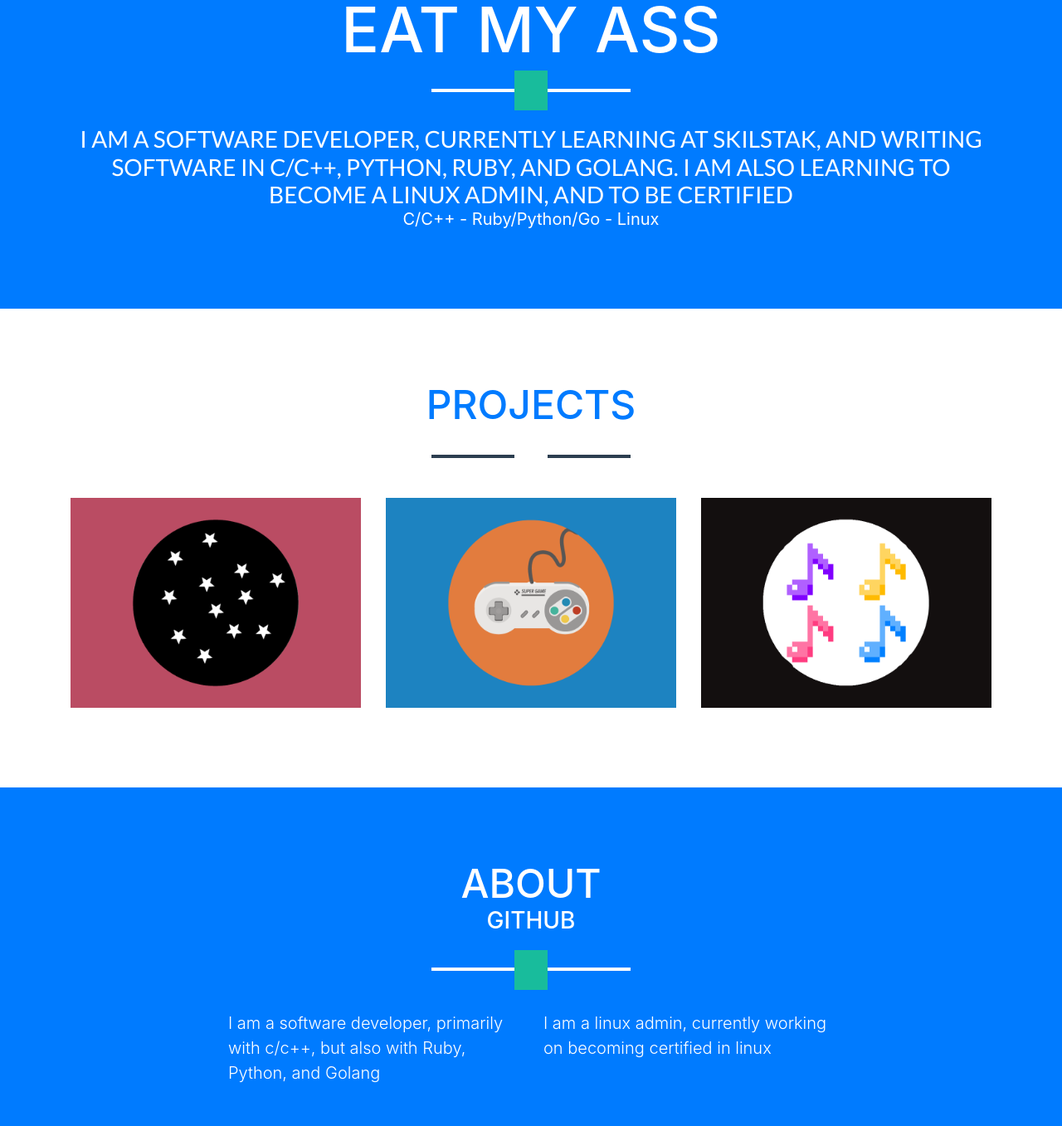
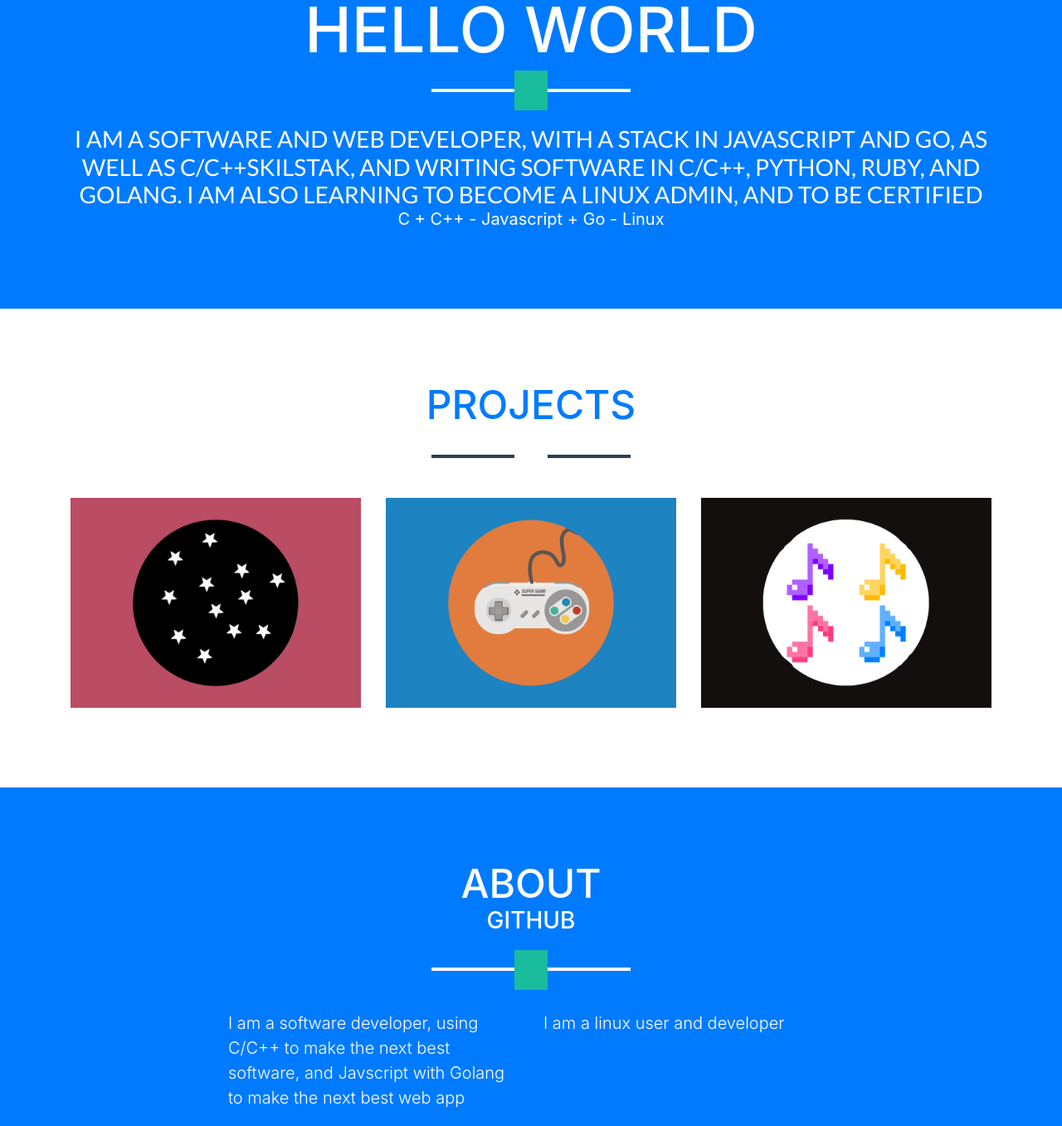
Before and after one commit to seant4/seant4.github.io, a website with bundled scripts: page index.html in a window 1280 px wide. Shown: the part 396-1753 px from the top of the page at 83% size. Built offline with nearby package versions, Linux system fonts and the light colour scheme; files whose address does not match are found by name.

Commit message:
Update index.html

```diff
--- a/index.html
+++ b/index.html
@@ -56,10 +56,10 @@
     <header class="masthead bg-primary text-white text-center">
       <div class="container">
         <img class="img-fluid mb-5 d-block mx-auto" src="img/prof.png" alt="">
-        <h1 class="text-uppercase mb-0">Eat my ass</h1>
+        <h1 class="text-uppercase mb-0">Hello World</h1>
         <hr class="star-light">
-        <h2 class="text-uppercase mb-0">I am a software developer, currently learning at <a href="http://skilstak.io" style=" color: #ffffff">Skilstak</a>, and writing software in C/C++, Python, Ruby, and Golang. I am also learning to become a linux admin, and to be certified </h2>
-        <h5 class="font-weight-light mb-0"><b>C/C++ - Ruby/Python/Go - Linux</b></h2>
+        <h2 class="text-uppercase mb-0">I am a software and web developer, with a stack in Javascript and Go, as well as C/C++<a href="http://skilstak.io" style=" color: #ffffff">Skilstak</a>, and writing software in C/C++, Python, Ruby, and Golang. I am also learning to become a linux admin, and to be certified </h2>
+        <h5 class="font-weight-light mb-0"><b>C + C++ - Javascript + Go - Linux</b></h2>
       </div>
     </header>
 
@@ -108,10 +108,10 @@
         <hr class="star-light mb-5">
         <div class="row">
           <div class="col-lg-4 ml-auto">
-            <p class="lead">I am a software developer, primarily with c/c++, but also with Ruby, Python, and Golang</p>
+            <p class="lead">I am a software developer, using C/C++ to make the next best software, and Javscript with Golang to make the next best web app</p>
           </div>
           <div class="col-lg-4 mr-auto">
-            <p class="lead">I am a linux admin, currently working on becoming certified in linux</p>
+            <p class="lead">I am a linux user and developer</p>
           </div>
         </div>
         <div class="text-center mt-4">
@@ -159,9 +159,7 @@
               <hr class="star-dark mb-5">
               <img class="img-fluid mb-5" src="img/portfolio/stars.png" alt="">
               <p class="mb-5">
-                A simulation of the universe (how galaxies are placed and where) in SFML and C++.
-
-                Work in Progress! will be adding algorithms to better represent the structure of galaxies in the universe</p>
+                A simulation of colliding black holes</p>
                 <p><a href=https://github.com/seant4/cosmos>Github</a></p>
               <a class="btn btn-primary btn-lg rounded-pill portfolio-modal-dismiss" href="#">
                 <i class="fa fa-close"></i>
```
